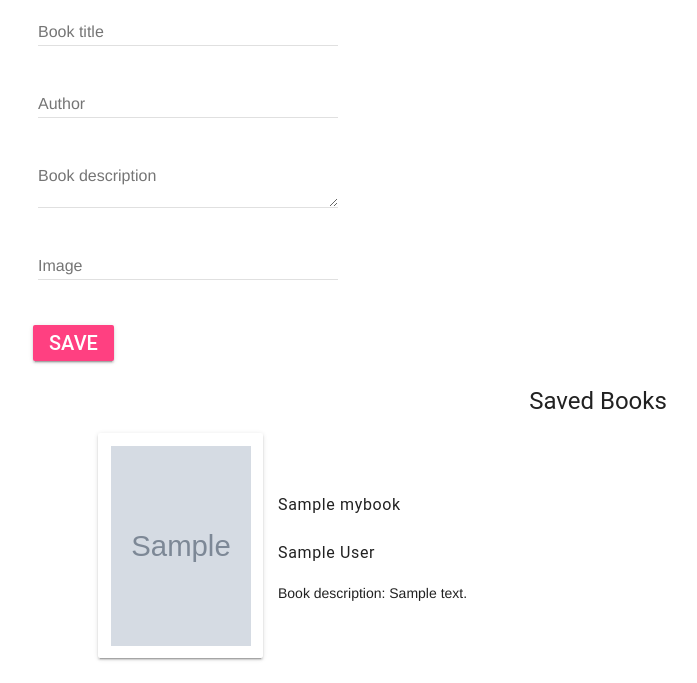
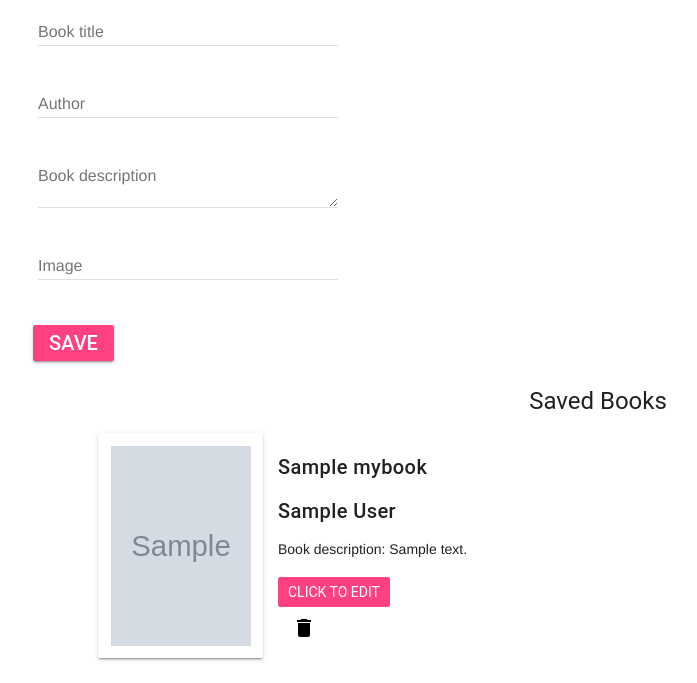
Before and after one commit to konecnam/library, a Django app: page /collection in a window 1280 px wide. Shown: the part 201-884 px from the top of the page, without its empty margins (42-739 px from the left). Run offline with Django 5.2, Linux system fonts and the light colour scheme; a user stored in the database is signed in; tables that the repository leaves empty hold one stand-in row (values such as "Sample post"); grey boxes marked "Sample" are stand-in pictures.

Commit message:
budu dale pracovta

```diff
--- a/library/models.py
+++ b/library/models.py
@@ -21,3 +21,4 @@ class MyBook(models.Model):
     image = models.CharField(max_length=1024, null=True)
     date = models.DateTimeField(auto_now=True)
     created_by = models.ForeignKey(User, on_delete=models.CASCADE)
+    id = models.IntegerField(primary_key=True)
--- a/library/static/styles.css
+++ b/library/static/styles.css
@@ -218,3 +218,20 @@
     justify-content: space-between;
     align-items: center;
 } */
+
+.custom-button {
+    background-color: rgb(255,64,129);  /* Nastaví růžové pozadí */
+    color: white;            /* Nastaví bílý text */
+    border: none;            /* Odstraní okraj tlačítka */
+    padding: 7px 10px;      /* Nastaví vnitřní odsazení */
+    font-size: 14px;         /* Velikost textu */
+    border-radius: 5px;      /* Zaoblení rohů tlačítka */
+    cursor: pointer;         /* Nastaví ukazatel myši na "pointer" při hoveru */
+    text-transform: uppercase;
+    font-family: "Roboto","Helvetica","Arial",sans-serif;
+    border-radius: 2px;
+  }
+
+.custom-button:hover {
+    background-color: #ff66b2; /* Tmavší růžová při hoveru */
+  }
--- a/library/templates/collection.html
+++ b/library/templates/collection.html
@@ -36,7 +36,8 @@
     {% for book in books %}
     <div class="book_image_collection">
         <div class="demo-card-square mdl-card small mdl-shadow--2dp">
-            <div class="mdl-card__media small" style="background: url('{{book.image}}'); background-position: center; background-repeat: no-repeat; background-size: 140px 200px;">
+            <div class="mdl-card__media small"
+                style="background: url('{{book.image}}'); background-position: center; background-repeat: no-repeat; background-size: 140px 200px;">
                 <!-- {% if book.image %} -->
                 <!-- {% else %}
                     style="display: flex; align-items: center; justify-content: center; background-color: #f0f0f0; color: #888; width: 100%; height: 100%;"
@@ -45,14 +46,26 @@
             </div>
         </div>
         <div class="text-container">
-            <h6 class="title_book">{{ book.book_title }}</h5>
-            <h6>{{ book.author }}</h5>
-            <p>Book description: {{ book.book_description }}</p>
+                <div hx-target="this" hx-swap="outerHTML">
+                    <h5>{{ book.book_title }}</h5>
+                    <h5>{{ book.author }}</h5>
+                    <p>Book description: {{ book.book_description }}</p>
+                    <button class="custom-button" hx-get="{% url 'collection_edit' book.id %}">
+                        Click To Edit
+                    </button>
+                </div>
+            <form method="POST" action="{% url 'delete' %}">
+            {% csrf_token %}
+                <input type="hidden" name="delete_book_id" value="{{book.id}}">
+                <button type="submit" style="border: none; background: none; cursor: pointer;">
+                <i class="material-icons" style="margin: 8px;">delete</i>
+                </button>
+            </form>
         </div>
     </div>
     {% endfor %}
     {% else %}
-        <p>No books saved yet.</p>
+    <p>No books saved yet.</p>
     {% endif %}
 </div>
 
--- a/library/urls.py
+++ b/library/urls.py
@@ -11,5 +11,8 @@ urlpatterns = [
     # path("more_info_a_book/<str:category>", views.more_info_a_book, name="more_info_a_book"),
     path("more_info_a_book/<str:category>/<str:number>", views.more_info_a_book, name="more_info_a_book"),
     path('upload/', views.upload_file, name='upload_file'),
-    path('collection', views.collection, name='collection')
+    path('collection', views.collection, name='collection'),
+    path('delete', views.delete, name='delete'),
+    path('collection_edit/<str:book_id>', views.collection_edit, name='collection_edit'),
+    path('collection_edit_upload', views.collection_edit_upload, name='collection_edit_upload')
 ]
--- a/library/views.py
+++ b/library/views.py
@@ -7,6 +7,7 @@ from spire.pdf.common import *
 import requests
 import json
 from io import BytesIO
+from django.contrib import messages
 
 
 
@@ -207,3 +208,42 @@ def collection(request):
         all_inf_my = MyBook (book_title=book_title, author=author, book_description=book_description, image=image, created_by=request.user)
         all_inf_my.save()
         return HttpResponseRedirect (reverse("collection"))
+
+def delete(request):
+    if request.method == "POST":
+        delete_book_id = request.POST["delete_book_id"]
+        if not delete_book_id:
+            messages.error(request, "Book ID is missing.")
+            return  HttpResponseRedirect(reverse('collection'))
+        try:
+            book = MyBook.objects.get(id=delete_book_id, created_by=request.user)
+            book.delete()
+            messages.success(request, "Book deleted successfully!")
+        except MyBook.DoesNotExist:
+            messages.error(request, "Book not found or you do not have permission to delete this book.")
+        return HttpResponseRedirect(reverse('collection'))
+
+def collection_edit(request, book_id):
+    if request.method == "GET":
+        book = MyBook.objects.get(id=book_id)
+        return render(request, "edit_collection.html", {"book_title": book.book_title, "author":book.author, "book_description": book.book_description, "book_id":book_id})
+
+def collection_edit_upload(request):
+    if request.method == "POST":
+        book_id = request.POST["edit_book_id"]
+        book_title = request.POST["book_title"]
+        author = request.POST["author"]
+        book_description = request.POST ["book_description"]
+        book = MyBook.objects.get(id=book_id)
+        book.book_title = book_title
+        book.author = author
+        book.book_description = book_description
+        book.save()
+        return render(request, "edit_collection_1.html", {
+                'book':book
+            })
+    book_id = request.GET["book_id"]
+    book = MyBook.objects.get(id=book_id)
+    return render(request, "edit_collection_1.html", {
+        'book': book
+    })
```
Also changed, not shown: library/templates/edit_collection.html (added, +22 -0 lines), library/templates/edit_collection_1.html (added, +8 -0 lines), library/migrations/0006_alter_mybook_id.py (added).
